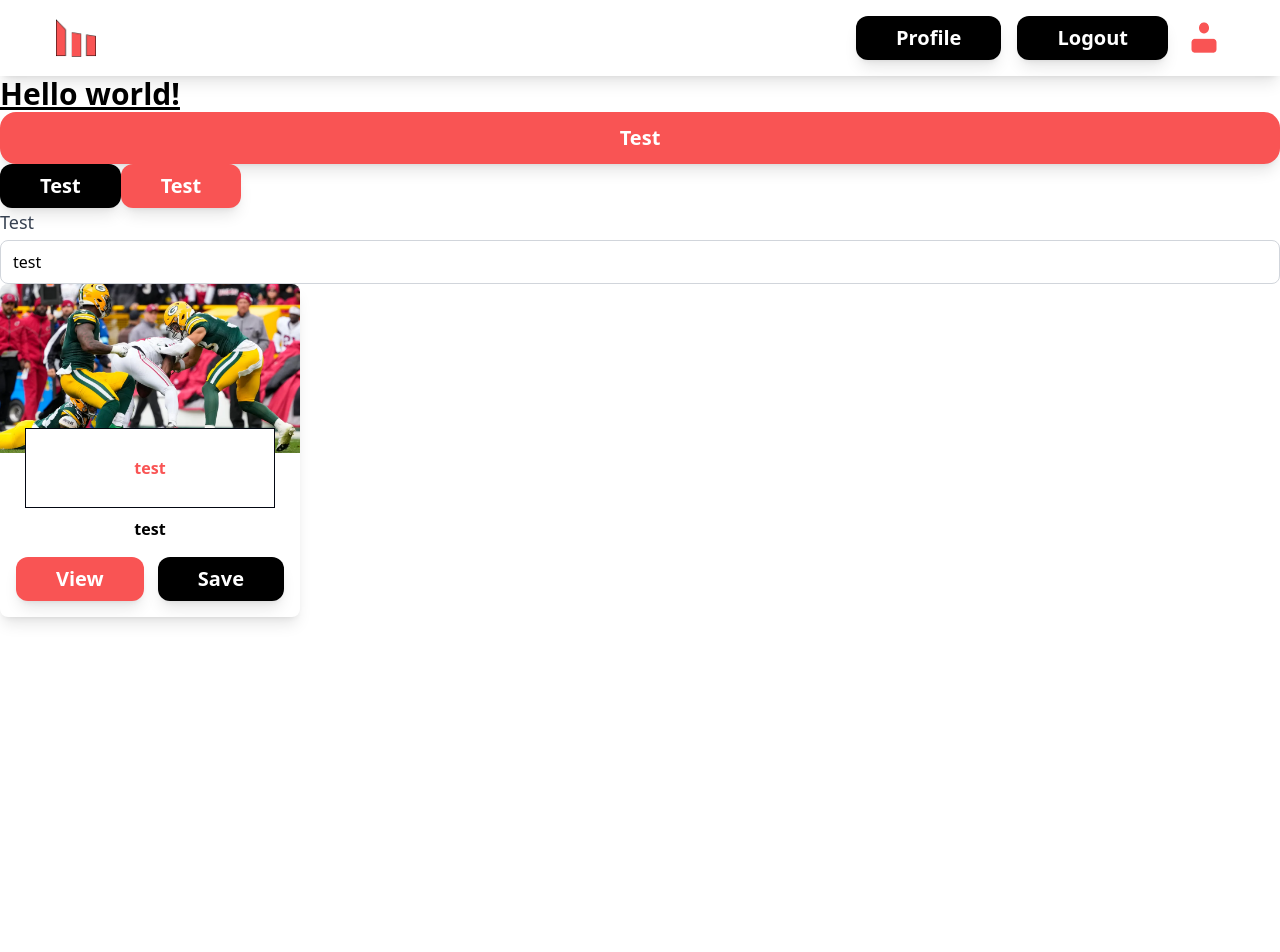
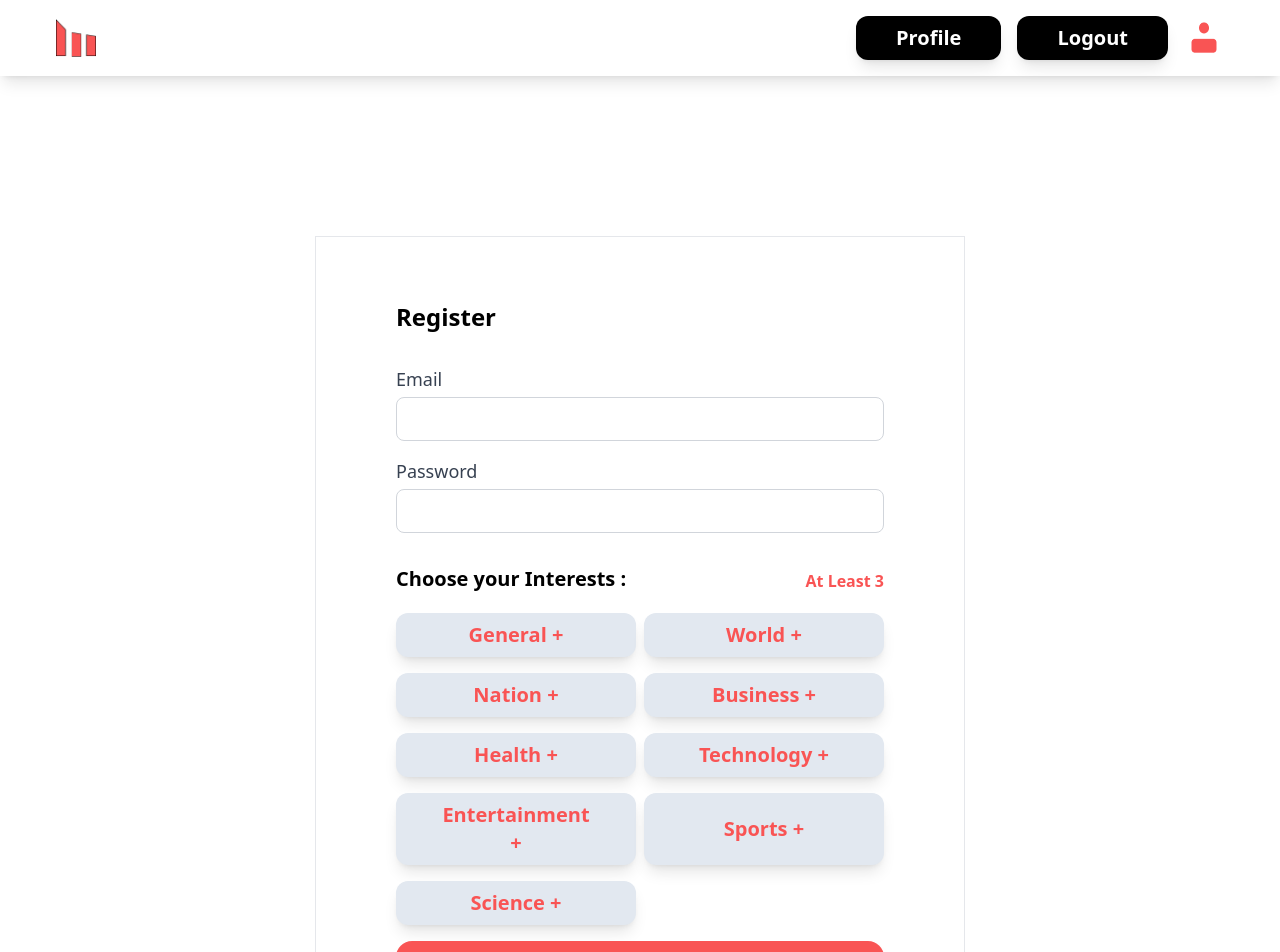
Before and after one commit to MahmoudMostafaDev/News-Old, a React (Vite) app: page /register in a window 1280 px wide. Shown: the top 952 px of the page. Before the commit the page ends 800 px from the top, so only its background shows below. Built offline with nearby package versions, Linux system fonts and the light colour scheme.

Commit message:
add login and register pages

```diff
--- a/package.json
+++ b/package.json
@@ -11,7 +11,8 @@
   },
   "dependencies": {
     "react": "^18.3.1",
-    "react-dom": "^18.3.1"
+    "react-dom": "^18.3.1",
+    "react-router-dom": "^6.27.0"
   },
   "devDependencies": {
     "@eslint/js": "^9.11.1",
--- a/src/App.tsx
+++ b/src/App.tsx
@@ -1,26 +1,21 @@
-import Button from "./components/ui/Button"
-import Card from "./components/ui/Card/Card"
-import CategoryItem from "./components/ui/CategoryItem"
-import Header from "./components/ui/Header/Header"
-import Input from "./components/ui/Input"
-import LargeBtn from "./components/ui/LargeBtn"
+import RootLayout from "./Pages/RootLayout"
+import Login from "./Pages/Login"
+import Register from "./Pages/Register"
+import { createBrowserRouter, RouterProvider, Route } from "react-router-dom"
 
+const router = createBrowserRouter([{
+  path: "/",
+  element: <RootLayout />,
+  children: [
+    { path: "login", element: <Login /> },
+    { path: "register", element: <Register /> },
+  ],
 
+}])
 function App() {
-
-
   return (
     <>
-      <Header />
-      <h1 className="text-3xl font-bold underline">
-        Hello world!
-      </h1>
-      <LargeBtn text="Test" onClick={() => console.log("test")} />
-      <Button text="Test" onClick={() => console.log("test")} />
-      <CategoryItem text="Test" onClick={() => console.log("test")} isSelected />
-
-      <Input label="Test" onChangeOutter={(e) => console.log("test")} value="test" />
-      <Card headline="test" desc="test" img={""} onView={() => console.log("test")} onSave={() => console.log("test")} />
+      <RouterProvider router={router} />
     </>
   )
 }
--- /dev/null
+++ b/src/Pages/Login.tsx
@@ -0,0 +1,16 @@
+import React from 'react';
+import Input from '../components/ui/Input';
+import LargeBtn from '../components/ui/LargeBtn';
+
+const Login = () => {
+    return (
+        <form className='p-4 border m-2 flex flex-col gap-4 max-w-[550px] lg:max-w-[650px] mx-auto md:mt-40 lg:px-20 lg:py-16'>
+            <h2 className='text-2xl font-bold mb-4'>Login</h2>
+            <Input label="Email" type="email" onChangeOutter={() => { }} />
+            <Input label="Password" type="password" onChangeOutter={() => { }} />
+            <LargeBtn text="Login" onClick={() => { }} />
+        </form>
+    );
+}
+
+export default Login;
--- /dev/null
+++ b/src/Pages/Register.tsx
@@ -0,0 +1,21 @@
+import React from 'react';
+import Input from '../components/ui/Input';
+import LargeBtn from '../components/ui/LargeBtn';
+import InterestsContiainer from '../components/ui/Auth/InterestsContiainer';
+const Register = () => {
+    return (
+        <form className='p-4 border m-2 flex flex-col gap-4 max-w-[550px] lg:max-w-[650px] mx-auto md:mt-40 lg:px-20 lg:py-16'>
+            <h2 className='text-2xl font-bold mb-4'>Register</h2>
+            <Input label="Email" type="email" onChangeOutter={() => { }} />
+            <Input label="Password" type="password" onChangeOutter={() => { }} />
+            <div className='flex justify-between mb-1 mt-4 items-end'>
+                <h2 className='text-xl font-bold '>Choose your Interests : </h2>
+                <h3 className='text-md font-bold text-primary '>At Least 3</h3>
+            </div>
+            <InterestsContiainer />
+            <LargeBtn text="Register" onClick={() => { }} />
+        </form>
+    );
+}
+
+export default Register;
--- /dev/null
+++ b/src/Pages/RootLayout.tsx
@@ -0,0 +1,12 @@
+import { Outlet } from 'react-router-dom';
+import Header from '../components/ui/Header/Header';
+const RootLayout = () => {
+    return (
+        <>
+            <Header />
+            <Outlet />
+        </>
+    );
+}
+
+export default RootLayout;
--- /dev/null
+++ b/src/components/ui/Auth/InterestsContiainer.tsx
@@ -0,0 +1,21 @@
+import React from 'react';
+
+import CategoryItem from '../CategoryItem';
+
+const InterestsContiainer = () => {
+    return (
+        <div className='grid grid-cols-2 gap-x-2 gap-y-4 justify-between max-[450px]:grid-cols-1 align-center'>
+            <CategoryItem text="General" onClick={(selected) => console.log(selected)} />
+            <CategoryItem text="World" onClick={(selected) => console.log(selected)} />
+            <CategoryItem text="Nation" onClick={(selected) => console.log(selected)} />
+            <CategoryItem text="Business" onClick={(selected) => console.log(selected)} />
+            <CategoryItem text="Health" onClick={(selected) => console.log(selected)} />
+            <CategoryItem text="Technology" onClick={(selected) => console.log(selected)} />
+            <CategoryItem text="Entertainment" onClick={(selected) => console.log(selected)} />
+            <CategoryItem text="Sports" onClick={(selected) => console.log(selected)} />
+            <CategoryItem text="Science" onClick={(selected) => console.log(selected)} />
+        </div>
+    );
+}
+
+export default InterestsContiainer;
--- a/src/components/ui/CategoryItem.tsx
+++ b/src/components/ui/CategoryItem.tsx
@@ -14,7 +14,7 @@ const CategoryItem: React.FC<Props> = ({ text, onClick, isSelected }) => {
     }
 
     return (
-        <button onClick={handleSelect} className={`${selected ? 'bg-primary text-white' : 'text-primary bg-slate-200'}  text-xl shadow-lg font-bold py-2 px-10 rounded-xl`}>
+        <button type='button' onClick={handleSelect} className={`${selected ? 'bg-primary text-white' : 'text-primary bg-slate-200'}  text-xl shadow-lg font-bold py-2 px-10 rounded-xl`}>
             {text}{!selected ? ' +' : ''}
         </button>
     );
```
Also changed, not shown: 1 other file (tests, documents, lock files or other folders).
